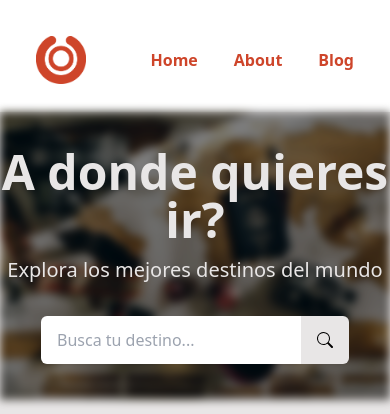
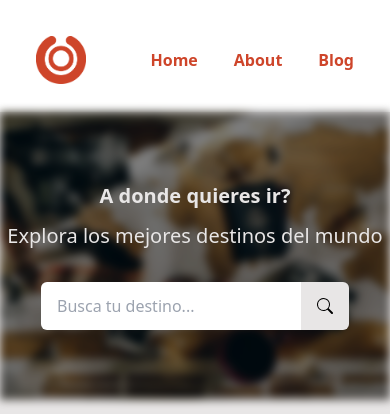
Before and after one commit to evacvargas/coolchallenge, a Next.js app: page / in a window 390 px wide. Shown: the top 414 px of the page. Built offline with nearby package versions, Linux system fonts and the light colour scheme.

Commit message:
WIP: Fix responsive

```diff
--- a/tailwind.config.js
+++ b/tailwind.config.js
@@ -8,10 +8,10 @@ module.exports = {
     './src/app/**/*.{js,ts,jsx,tsx,mdx}',
   ],
   theme: {
-    // screens: {
-    //   'xs': {'max': '639px'},
-    //   ...defaultTheme.screens,
-    // },
+    screens: {
+      'xs': {'max': '639px'},
+      ...defaultTheme.screens,
+    },
       extend: {
         fontFamily: {
           'sans': ['Poppins', ...defaultTheme.fontFamily.sans],
```
